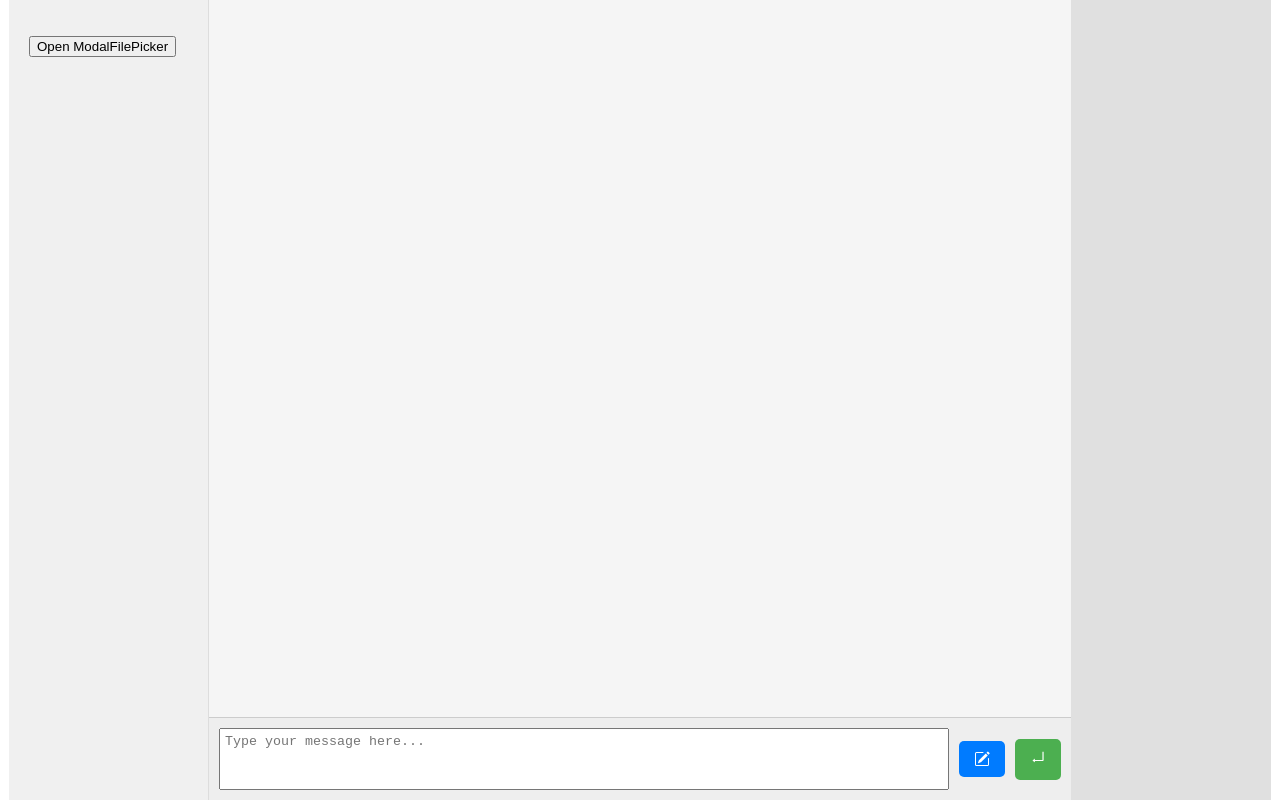
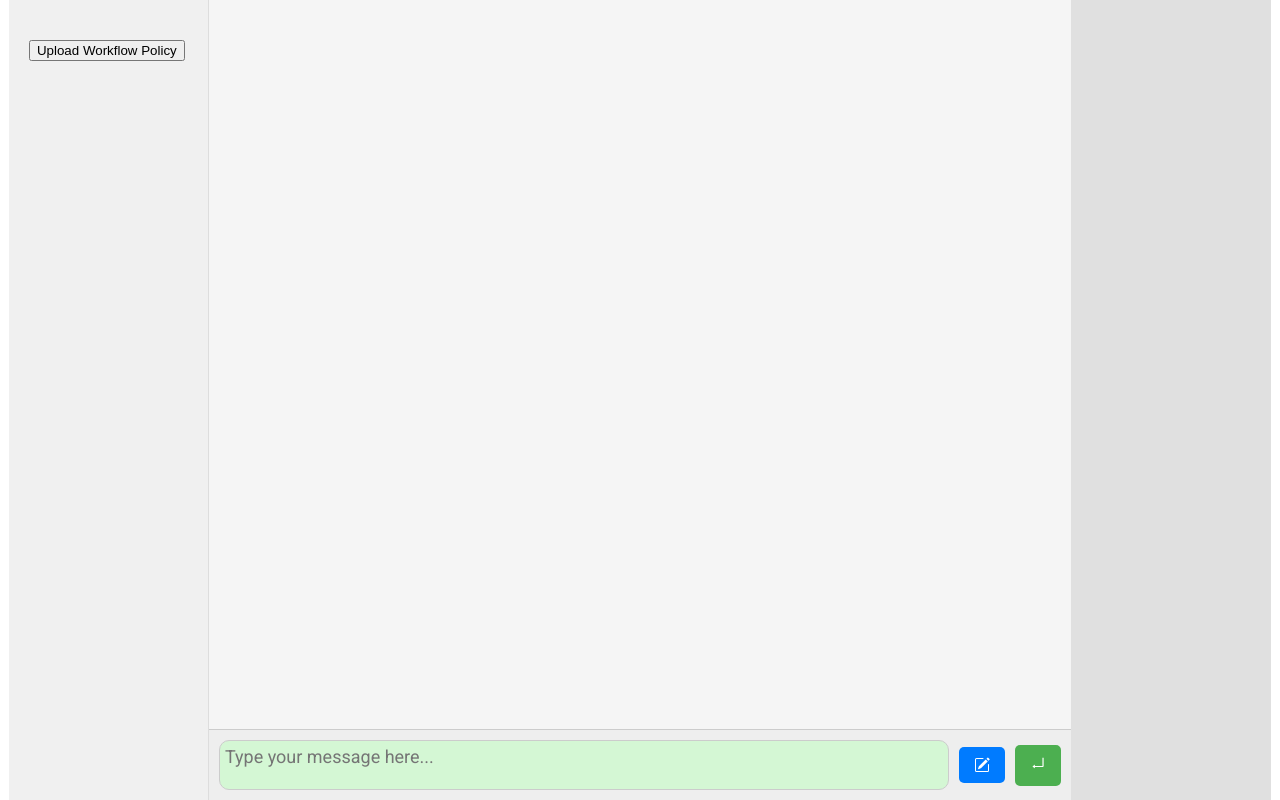
Before and after one commit to agile-athletes/ai-playground, a React (Create React App) app in the folder src/n8nprototype/frontend/: page / in a window 1280 px wide. Built offline with nearby package versions, Linux system fonts and the light colour scheme.

Commit message:
frontend middle final

```diff
--- /dev/null
+++ b/src/n8nprototype/frontend/public/index.css
@@ -0,0 +1,15 @@
+/* src/index.css */
+@import url('https://fonts.googleapis.com/css2?family=Roboto:wght@400&display=swap');
+
+body, html, #root {
+    margin: 0;
+    padding: 0;
+    height: 100%;
+    font-family: 'Roboto', sans-serif;
+    font-size: 18px;
+    box-sizing: border-box;
+}
+
+*, *::before, *::after {
+    box-sizing: inherit;
+}
--- a/src/n8nprototype/frontend/public/index.html
+++ b/src/n8nprototype/frontend/public/index.html
@@ -3,9 +3,10 @@
 <head>
     <meta charset="utf-8" />
     <link rel="icon" href="%PUBLIC_URL%/favicon.ico" />
+    <link rel="stylesheet" href="./index.css">
     <meta name="viewport" content="width=device-width, initial-scale=1" />
     <meta name="theme-color" content="#000000" />
-    <title>React App</title>
+    <title>n8n backed AI-Playground</title>
 </head>
 <body>
 <noscript>You need to enable JavaScript to run this app.</noscript>
--- a/src/n8nprototype/frontend/src/components/ChatMessage.css
+++ b/src/n8nprototype/frontend/src/components/ChatMessage.css
@@ -1,21 +1,35 @@
-.message {
+/* src/components/ChatMessage.css */
+
+/* Container takes full width and aligns its content based on the message role */
+.message-container {
+    width: 100%;
+    margin: 10px 0;
+}
+
+.message-container.user {
+    text-align: right;
+}
+
+.message-container.system {
+    text-align: left;
+}
+
+/* The message bubble is inline-block so its width adjusts to its content */
+.message-bubble {
+    display: inline-block;
     max-width: 70%;
-    margin: 10px 0;
     padding: 10px;
     border-radius: 10px;
     word-wrap: break-word;
+    font-size: inherit;
+    font-family: inherit;
 }
 
-/* User messages: right-aligned with a light green background */
-.user-message {
+/* Colors for each type */
+.message-container.user .message-bubble {
     background-color: #d4f7d4;
-    margin-left: auto;
-    text-align: right;
 }
 
-/* System messages: left-aligned with a whitish background */
-.system-message {
+.message-container.system .message-bubble {
     background-color: #ffffff;
-    margin-right: auto;
-    text-align: left;
 }
--- a/src/n8nprototype/frontend/src/components/ChatMessage.js
+++ b/src/n8nprototype/frontend/src/components/ChatMessage.js
@@ -1,14 +1,17 @@
+// src/components/ChatMessage.js
 import React from 'react';
 import ReactMarkdown from 'react-markdown';
 import './ChatMessage.css';
 
 const ChatMessage = ({ message }) => {
     const isUser = message.role === 'user';
-    const messageClass = isUser ? 'message user-message' : 'message system-message';
+    const containerClass = isUser ? 'message-container user' : 'message-container system';
 
     return (
-        <div className={messageClass}>
-            <ReactMarkdown>{message.content}</ReactMarkdown>
+        <div className={containerClass}>
+            <div className="message-bubble">
+                <ReactMarkdown>{message.content}</ReactMarkdown>
+            </div>
         </div>
     );
 };
--- a/src/n8nprototype/frontend/src/components/InputArea.css
+++ b/src/n8nprototype/frontend/src/components/InputArea.css
@@ -7,19 +7,19 @@
     background-color: #eee;
 }
 
-.file-picker {
-    margin-right: 10px;
-}
-
 .message-textarea {
     flex: 1;
     resize: none;
     height: 50px;
     padding: 5px;
     margin-right: 10px;
+    border-radius: 10px;
+    background-color: #d4f7d4;
+    border: 1px solid #ccc; /* Optional: adds a light border */
+    font-size: inherit;
+    font-family: inherit;
 }
 
-/* Shared button styles */
 .new-chat-button,
 .send-button {
     border: none;
@@ -30,7 +30,6 @@
     cursor: pointer;
 }
 
-/* New Chat button styles */
 .new-chat-button {
     background-color: #007bff;
     margin-right: 10px;
@@ -43,7 +42,6 @@
     background-color: #0069d9;
 }
 
-/* Send button styles */
 .send-button {
     background-color: #4CAF50;
 }
--- a/src/n8nprototype/frontend/src/components/NavigationLeft.js
+++ b/src/n8nprototype/frontend/src/components/NavigationLeft.js
@@ -21,7 +21,7 @@ const NavigationLeft = () => {
                 <li>
                     {/* Button to open ModalFilePicker */}
                     <button onClick={openFilePicker} className="open-file-picker-button">
-                        Open ModalFilePicker
+                        Upload Workflow Policy
                     </button>
                 </li>
             </ul>
```
